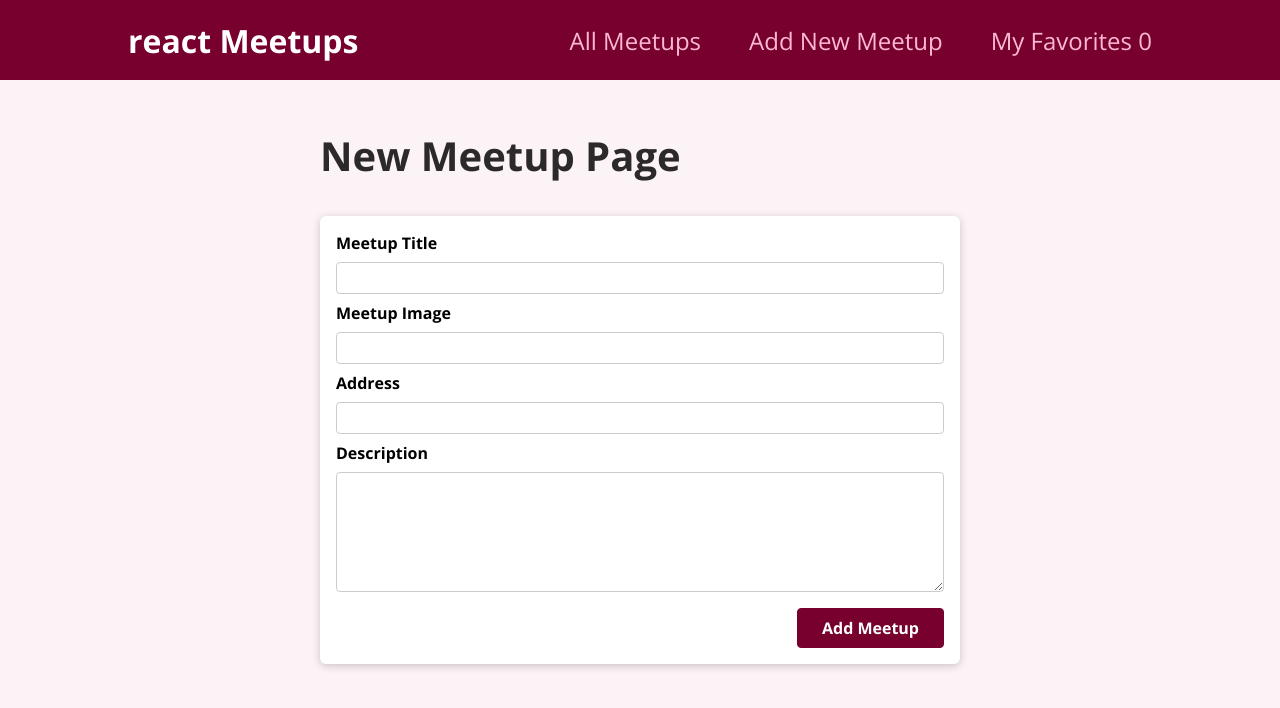
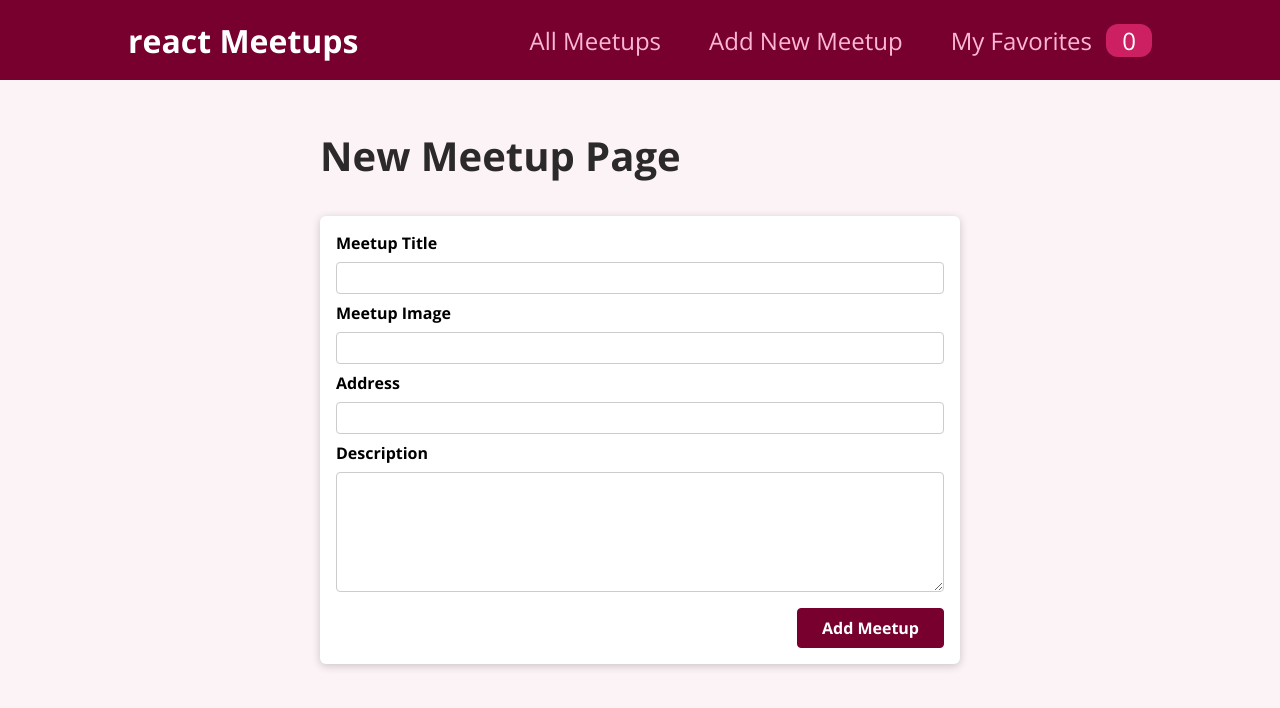
Before and after one commit to mowalky/react-app, a React (Create React App) app: page /new-meetup in a window 1280 px wide. Shown: the top 708 px of the page. Built offline with nearby package versions, Linux system fonts and the light colour scheme.

Commit message:
updated favorites

```diff
--- a/src/components/layout/MainNavigation.js
+++ b/src/components/layout/MainNavigation.js
@@ -20,7 +20,10 @@ function MainNavigation() {
           </li>
           <li>
             <Link to="/favorites">
-              My Favorites <span>{favoriteCtx.totalFavorites}</span>
+              My Favorites{" "}
+              <span className={classes.badge}>
+                {favoriteCtx.totalFavorites}
+              </span>
             </Link>
           </li>
         </ul>
```
